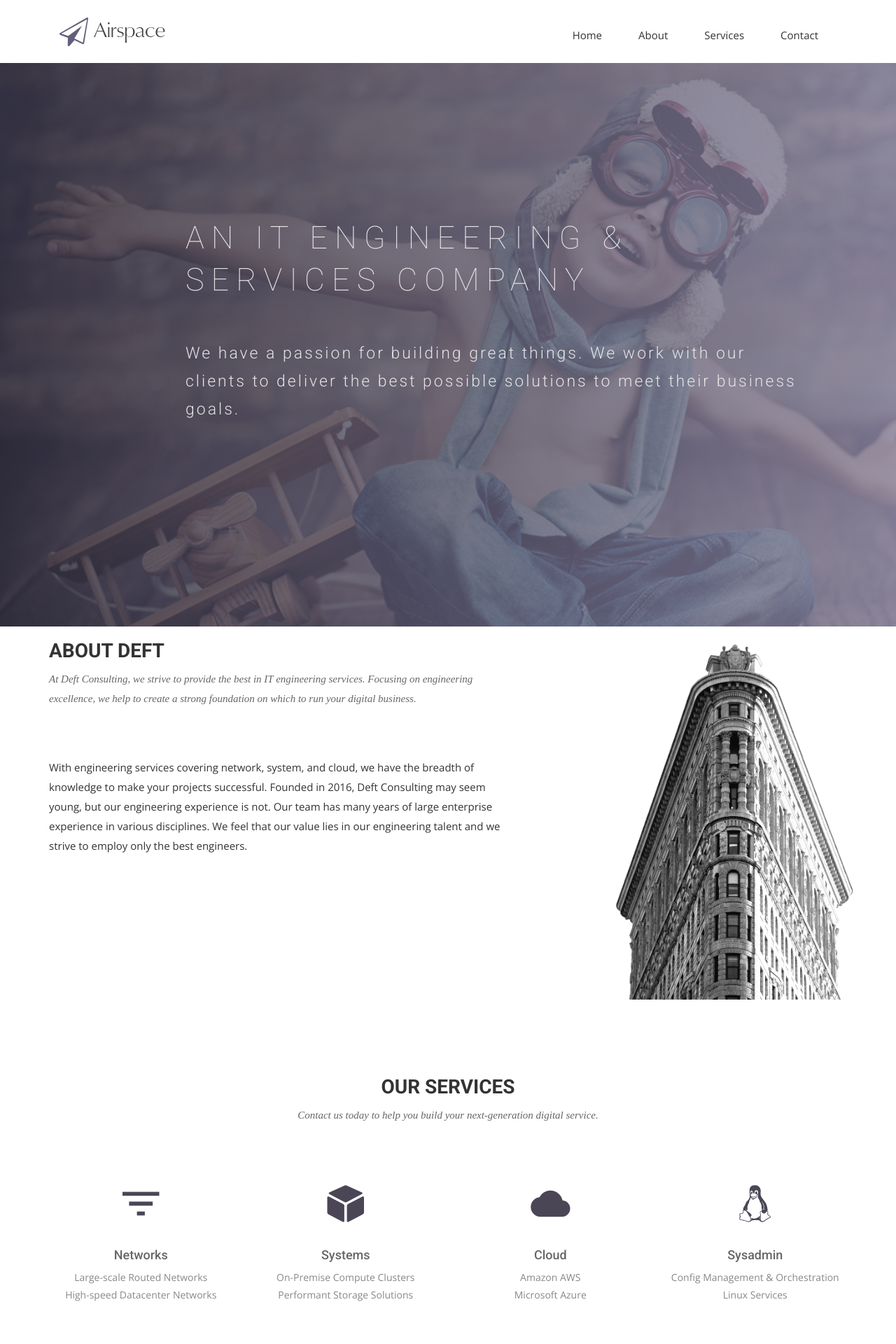
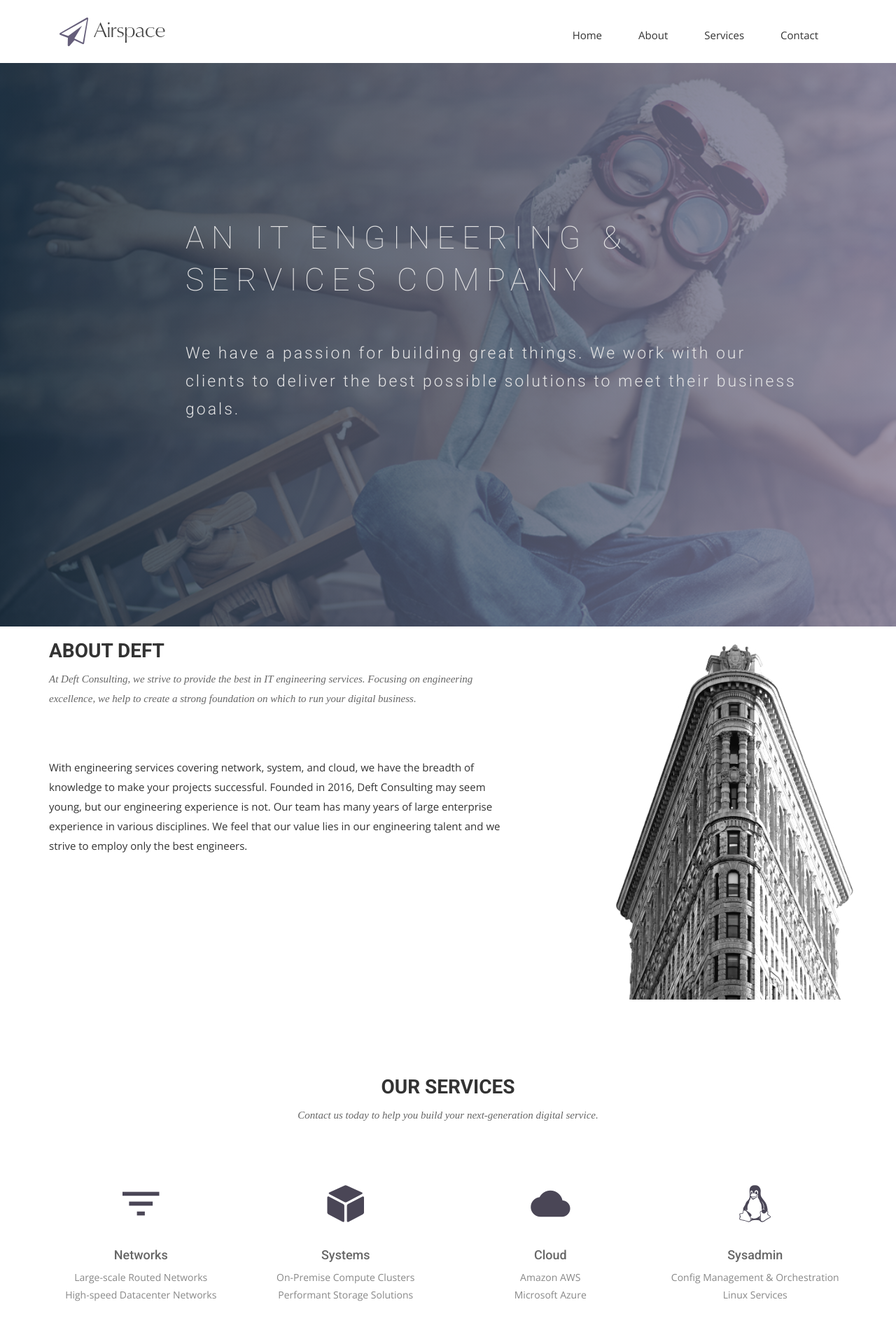
Before and after one commit to deftconsulting/deftconsulting.github.io, a Jekyll site: the page built from index.html, in a window 1280 px wide. Shown: the top 1920 px of the page at 70% size. Built offline with Jekyll 4.4.1, drawn with Linux system fonts in a browser that asks for light colours; nearby versions of some CDN libraries; some web fonts are replaced.

Commit message:
changed overlay color

```diff
--- a/css/airspace.css
+++ b/css/airspace.css
@@ -113,7 +113,7 @@ font header .navbar-default .navbar-nav li a:hover {
   right: 0;
   width: 100%;
   height: 100%;
-  background: linear-gradient(to left, #8b86a3, #322e40);
+  background: linear-gradient(to left, #8b86a3, #192e40);
   opacity: 0.8;
 }
 #slider .block {
```
